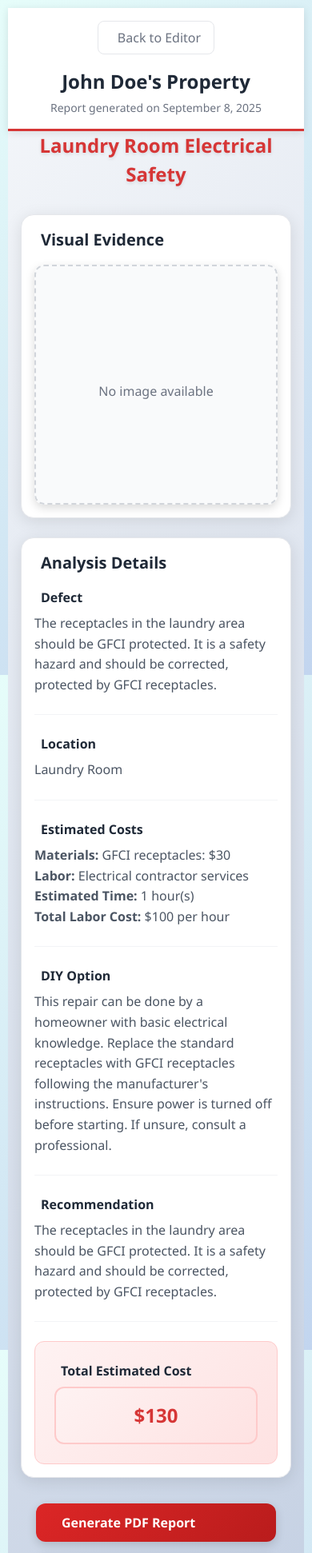
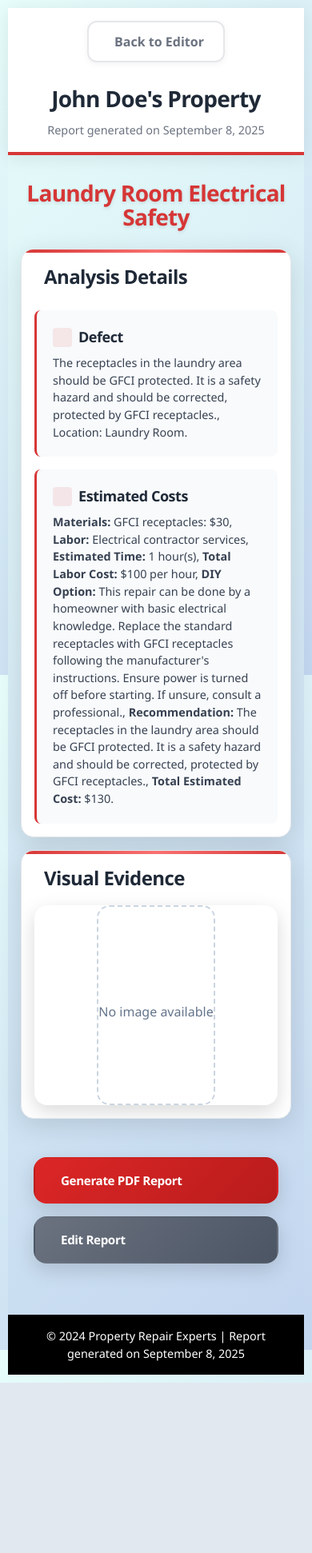
Before and after one commit to AbdulRauf-Sidd/Advanced-Image-Editor-Next.js, a Next.js app: page /user-report in a window 390 px wide. Shown: the top 1942 px of the page at 80% size. After the commit the page ends 1729 px from the top, so only its background shows below. Built offline with nearby package versions, Linux system fonts and the light colour scheme.

Commit message:
report page 1.0

```diff
--- a/src/app/user-report/page.tsx
+++ b/src/app/user-report/page.tsx
@@ -104,9 +104,9 @@ export default function UserReport() {
       </header>
 
       {/* Main Content */}
-      <main className="max-w-7xl mx-auto px-4 sm:px-6 lg:px-8 py-8">
+      <main className="py-8">
         {/* Heading with arrow color */}
-        <div className="mb-8">
+        <div className="text-center mb-12">
           <h1 className={styles.mainHeading}>
             {reportData.heading}
           </h1>
@@ -153,16 +153,9 @@ export default function UserReport() {
                   <i className="fas fa-exclamation-triangle"></i>
                   Defect
                 </h3>
-                <p className={styles.sectionContent}>{reportData.description.defect}</p>
-              </div>
-
-              {/* Location Section */}
-              <div className={styles.section}>
-                <h3 className={styles.sectionTitle}>
-                  <i className="fas fa-map-marker-alt"></i>
-                  Location
-                </h3>
-                <p className={styles.sectionContent}>{reportData.description.location}</p>
+                <p className={styles.sectionContent}>
+                  {reportData.description.defect}, Location: {reportData.description.location}.
+                </p>
               </div>
 
               {/* Estimated Costs Section */}
@@ -172,40 +165,8 @@ export default function UserReport() {
                   Estimated Costs
                 </h3>
                 <div className={styles.sectionContent}>
-                  <p><strong>Materials:</strong> {reportData.description.estimatedCosts.materials}</p>
-                  <p><strong>Labor:</strong> {reportData.description.estimatedCosts.labor}</p>
-                  <p><strong>Estimated Time:</strong> {reportData.description.estimatedCosts.estimatedTime}</p>
-                  <p><strong>Total Labor Cost:</strong> {reportData.description.estimatedCosts.totalLaborCost}</p>
+                  <p><strong>Materials:</strong> {reportData.description.estimatedCosts.materials}, <strong>Labor:</strong> {reportData.description.estimatedCosts.labor}, <strong>Estimated Time:</strong> {reportData.description.estimatedCosts.estimatedTime}, <strong>Total Labor Cost:</strong> {reportData.description.estimatedCosts.totalLaborCost}, <strong>DIY Option:</strong> {reportData.description.estimatedCosts.divOption}, <strong>Recommendation:</strong> {reportData.description.estimatedCosts.recommendation}, <strong>Total Estimated Cost:</strong> {reportData.description.estimatedCosts.totalEstimatedCost}.</p>
                 </div>
-              </div>
-
-              {/* DIY Option Section */}
-              <div className={styles.section}>
-                <h3 className={styles.sectionTitle}>
-                  <i className="fas fa-tools"></i>
-                  DIY Option
-                </h3>
-                <p className={styles.sectionContent}>{reportData.description.estimatedCosts.divOption}</p>
-              </div>
-
-              {/* Recommendation Section */}
-              <div className={styles.section}>
-                <h3 className={styles.sectionTitle}>
-                  <i className="fas fa-lightbulb"></i>
-                  Recommendation
-                </h3>
-                <p className={styles.sectionContent}>{reportData.description.estimatedCosts.recommendation}</p>
-              </div>
-
-              {/* Total Cost */}
-              <div className={styles.costHighlight}>
-                <h3 className={styles.sectionTitle}>
-                  <i className="fas fa-calculator"></i>
-                  Total Estimated Cost
-                </h3>
-                <p className={styles.totalCost}>
-                  {reportData.description.estimatedCosts.totalEstimatedCost}
-                </p>
               </div>
             </div>
           </div>
--- a/src/app/user-report/user-report.module.css
+++ b/src/app/user-report/user-report.module.css
@@ -2,20 +2,29 @@
 
 .userReportContainer {
   min-height: 100vh;
-  background: linear-gradient(135deg, #f5f7fa 0%, #c3cfe2 100%);
+  background: linear-gradient(135deg, #e6fdfa 0%, #c2d5ef 100%);
+  font-family: 'Inter', -apple-system, BlinkMacSystemFont, 'Segoe UI', Roboto, sans-serif;
 }
 
 .header {
   background: white;
-  box-shadow: 0 2px 10px rgba(0, 0, 0, 0.1);
-  border-bottom: 3px solid #d63636;
+  box-shadow: 0 4px 20px rgba(0, 0, 0, 0.08);
+  border-bottom: 4px solid #d63636;
+  backdrop-filter: blur(10px);
+  position: sticky;
+  top: 0;
+  z-index: 100;
 }
 
 .headerContent {
   display: flex;
   justify-content: space-between;
   align-items: center;
-  padding: 1rem 0;
+  padding: 1.5rem 0;
+  max-width: 1200px;
+  margin: 0 auto;
+  padding-left: 2rem;
+  padding-right: 2rem;
 }
 
 .backButton {
@@ -23,18 +32,21 @@
   align-items: center;
   color: #6b7280;
   text-decoration: none;
-  font-weight: 500;
-  transition: color 0.3s ease;
-  padding: 0.5rem 1rem;
-  border-radius: 0.5rem;
-  border: 1px solid #e5e7eb;
+  font-weight: 600;
+  transition: all 0.3s ease;
+  padding: 0.75rem 1.5rem;
+  border-radius: 0.75rem;
+  border: 2px solid #e5e7eb;
   background: white;
+  box-shadow: 0 2px 8px rgba(0, 0, 0, 0.05);
 }
 
 .backButton:hover {
   color: #d63636;
   background: #fef2f2;
   border-color: #d63636;
+  transform: translateY(-1px);
+  box-shadow: 0 4px 12px rgba(214, 54, 54, 0.15);
 }
 
 .userInfo {
@@ -42,71 +54,104 @@
 }
 
 .userName {
-  font-size: 1.5rem;
-  font-weight: bold;
+  font-size: 1.75rem;
+  font-weight: 700;
   color: #1f2937;
-  margin-bottom: 0.25rem;
+  margin-bottom: 0.5rem;
+  letter-spacing: -0.025em;
 }
 
 .reportDate {
-  font-size: 0.875rem;
+  font-size: 0.9rem;
   color: #6b7280;
+  font-weight: 500;
 }
 
 .mainHeading {
-  font-size: 2.5rem;
-  font-weight: bold;
-  margin-bottom: 2rem;
+  font-size: 3rem;
+  font-weight: 800;
+  margin-top: 4rem;
+  margin-bottom: 3rem;
+  margin-left: 2rem;
+  margin-right: 2rem;
   text-align: center;
   color: #d63636;
   text-shadow: 0 2px 4px rgba(0, 0, 0, 0.1);
+  letter-spacing: -0.025em;
+  line-height: 1.1;
 }
 
 .contentGrid {
   display: grid;
-  grid-template-columns: 1fr 1fr;
+  grid-template-columns: 1fr 3fr;
   gap: 2rem;
-  margin-bottom: 2rem;
+  margin-bottom: 3rem;
+  max-width: 1400px;
+  margin-left: auto;
+  margin-right: auto;
+  padding: 0 2rem;
 }
 
 .imageSection {
   background: white;
-  border-radius: 1rem;
+  border-radius: 1.5rem;
   padding: 1.5rem;
-  box-shadow: 0 4px 20px rgba(0, 0, 0, 0.1);
+  box-shadow: 0 8px 32px rgba(0, 0, 0, 0.12);
   border: 1px solid #e5e7eb;
+  position: relative;
+  overflow: hidden;
+}
+
+.imageSection::before {
+  content: '';
+  position: absolute;
+  top: 0;
+  left: 0;
+  right: 0;
+  height: 4px;
+  background: linear-gradient(90deg, #d63636, #f87171, #d63636);
 }
 
 .imageTitle {
-  font-size: 1.25rem;
-  font-weight: 600;
+  font-size: 1.5rem;
+  font-weight: 700;
   color: #1f2937;
   margin-bottom: 1rem;
   display: flex;
   align-items: center;
+  letter-spacing: -0.025em;
 }
 
 .imageTitle i {
   color: #d63636;
-  margin-right: 0.5rem;
+  margin-right: 0.75rem;
+  font-size: 1.25rem;
 }
 
 .imageContainer {
   position: relative;
-  border-radius: 0.75rem;
+  border-radius: 1rem;
   overflow: hidden;
-  box-shadow: 0 4px 12px rgba(0, 0, 0, 0.15);
+  box-shadow: 0 8px 25px rgba(0, 0, 0, 0.15);
+  background: white;
+  min-height: 300px;
+  display: flex;
+  align-items: center;
+  justify-content: center;
 }
 
 .propertyImage {
   width: 100%;
   height: auto;
   display: block;
-  transition: transform 0.3s ease;
+  transition: all 0.3s ease;
+  border-radius: 0.75rem;
+  object-fit: cover;
 }
 
 .propertyImage:hover {
   transform: scale(1.02);
+  box-shadow: 0 12px 40px rgba(0, 0, 0, 0.2);
 }
 
 .imagePlaceholder {
@@ -115,158 +160,268 @@
   align-items: center;
   justify-content: center;
   height: 300px;
-  background: #f9fafb;
-  border: 2px dashed #d1d5db;
-  border-radius: 0.75rem;
-  color: #6b7280;
+  background: white;
+  border: 2px dashed #cbd5e1;
+  border-radius: 1rem;
+  color: #64748b;
+  font-weight: 500;
+}
+
+.imagePlaceholder i {
+  font-size: 3rem;
+  margin-bottom: 1rem;
+  opacity: 0.6;
 }
 
 .descriptionSection {
   background: white;
-  border-radius: 1rem;
+  border-radius: 1.5rem;
   padding: 1.5rem;
-  box-shadow: 0 4px 20px rgba(0, 0, 0, 0.1);
+  box-shadow: 0 8px 32px rgba(0, 0, 0, 0.12);
   border: 1px solid #e5e7eb;
+  position: relative;
+  overflow: hidden;
+}
+
+.descriptionSection::before {
+  content: '';
+  position: absolute;
+  top: 0;
+  left: 0;
+  right: 0;
+  height: 4px;
+  background: linear-gradient(90deg, #d63636, #f87171, #d63636);
 }
 
 .descriptionTitle {
-  font-size: 1.25rem;
-  font-weight: 600;
+  font-size: 1.5rem;
+  font-weight: 700;
   color: #1f2937;
-  margin-bottom: 1rem;
+  margin-bottom: 1.5rem;
   display: flex;
   align-items: center;
+  letter-spacing: -0.025em;
 }
 
 .descriptionTitle i {
   color: #d63636;
-  margin-right: 0.5rem;
+  margin-right: 0.75rem;
+  font-size: 1.25rem;
 }
 
 .section {
-  margin-bottom: 1.5rem;
-  padding-bottom: 1.5rem;
-  border-bottom: 1px solid #f3f4f6;
+  margin-bottom: 1rem;
+  padding: 1rem;
+  background: #f8fafc;
+  border-radius: 0.5rem;
+  border-left: 3px solid #d63636;
+  transition: all 0.3s ease;
+  position: relative;
+}
+
+.section:hover {
+  background: #f1f5f9;
+  transform: translateX(2px);
+  box-shadow: 0 2px 8px rgba(214, 54, 54, 0.1);
 }
 
 .section:last-child {
-  border-bottom: none;
   margin-bottom: 0;
-  padding-bottom: 0;
 }
 
 .sectionTitle {
-  font-size: 1.125rem;
+  font-size: 1rem;
   font-weight: 600;
   color: #1f2937;
   margin-bottom: 0.5rem;
   display: flex;
   align-items: center;
+  letter-spacing: -0.025em;
 }
 
 .sectionTitle i {
   color: #d63636;
   margin-right: 0.5rem;
-  font-size: 1rem;
+  font-size: 0.9rem;
+  background: rgba(214, 54, 54, 0.1);
+  padding: 0.25rem;
+  border-radius: 0.25rem;
+  width: 1.5rem;
+  height: 1.5rem;
+  display: flex;
+  align-items: center;
+  justify-content: center;
 }
 
 .sectionContent {
-  color: #4b5563;
-  line-height: 1.6;
+  color: #374151;
+  line-height: 1.5;
+  font-size: 0.9rem;
+  font-weight: 400;
 }
 
 .costHighlight {
-  background: linear-gradient(135deg, #fef2f2 0%, #fee2e2 100%);
-  border: 1px solid #fecaca;
-  border-radius: 0.75rem;
-  padding: 1.5rem;
+  background: #f8fafc;
+  border: 1px solid #d63636;
+  border-radius: 0.5rem;
+  padding: 1rem;
   margin-top: 1rem;
+  position: relative;
+  overflow: hidden;
+}
+
+.costHighlight::before {
+  content: '';
+  position: absolute;
+  top: 0;
+  left: 0;
+  right: 0;
+  height: 4px;
+  background: linear-gradient(90deg, #d63636, #f87171, #d63636);
 }
 
 .totalCost {
-  font-size: 1.5rem;
-  font-weight: bold;
+  font-size: 1.25rem;
+  font-weight: 700;
   color: #d63636;
   text-align: center;
-  padding: 1rem;
-  background: linear-gradient(135deg, #fef2f2 0%, #fee2e2 100%);
-  border-radius: 0.75rem;
-  border: 2px solid #fecaca;
+  padding: 0.75rem;
+  background: white;
+  border-radius: 0.5rem;
+  border: 1px solid #d63636;
+  box-shadow: 0 2px 8px rgba(214, 54, 54, 0.1);
+  letter-spacing: -0.025em;
 }
 
 .actionButtons {
   display: flex;
   justify-content: center;
-  gap: 1rem;
-  margin-top: 2rem;
+  gap: 1.5rem;
+  margin-top: 3rem;
   flex-wrap: wrap;
+  max-width: 1200px;
+  margin-left: auto;
+  margin-right: auto;
+  padding: 0 2rem;
 }
 
 .actionButton {
   display: flex;
   align-items: center;
-  padding: 0.75rem 1.5rem;
-  border-radius: 0.75rem;
-  font-weight: 600;
+  padding: 1rem 2rem;
+  border-radius: 1rem;
+  font-weight: 700;
   text-decoration: none;
   transition: all 0.3s ease;
-  box-shadow: 0 4px 12px rgba(0, 0, 0, 0.15);
+  box-shadow: 0 8px 25px rgba(0, 0, 0, 0.15);
   border: none;
   cursor: pointer;
+  font-size: 1rem;
+  position: relative;
+  overflow: hidden;
+  letter-spacing: -0.025em;
+}
+
+.actionButton::before {
+  content: '';
+  position: absolute;
+  top: 0;
+  left: -100%;
+  width: 100%;
+  height: 100%;
+  background: linear-gradient(90deg, transparent, rgba(255, 255, 255, 0.2), transparent);
+  transition: left 0.5s;
+}
+
+.actionButton:hover::before {
+  left: 100%;
 }
 
 .actionButton:hover {
-  transform: translateY(-2px);
-  box-shadow: 0 6px 20px rgba(0, 0, 0, 0.2);
+  transform: translateY(-3px);
+  box-shadow: 0 12px 35px rgba(0, 0, 0, 0.25);
 }
 
 .primaryButton {
   background: linear-gradient(135deg, #dc2626 0%, #b91c1c 100%);
   color: white;
+  border: 2px solid transparent;
 }
 
 .primaryButton:hover {
   background: linear-gradient(135deg, #b91c1c 0%, #991b1b 100%);
+  border-color: #dc2626;
 }
 
 .secondaryButton {
   background: linear-gradient(135deg, #6b7280 0%, #4b5563 100%);
   color: white;
+  border: 2px solid transparent;
 }
 
 .secondaryButton:hover {
   background: linear-gradient(135deg, #4b5563 0%, #374151 100%);
+  border-color: #6b7280;
 }
 
 .footer {
-  background: white;
-  border-top: 1px solid #e5e7eb;
-  margin-top: 3rem;
+  background: black;
+  margin-top: 4rem;
+  width: 100%;
 }
 
 .footerContent {
   text-align: center;
-  color: #6b7280;
-  padding: 1.5rem 0;
+  color: white;
+  padding: 1.5rem 2rem;
+  font-weight: 500;
+  width: 100%;
+  box-sizing: border-box;
 }
 
 /* Responsive Design */
 @media (max-width: 1024px) {
   .contentGrid {
     grid-template-columns: 1fr;
-    gap: 1.5rem;
+    gap: 2rem;
+    max-width: 1000px;
   }
 
   .mainHeading {
-    font-size: 2rem;
+    font-size: 2.5rem;
+    margin-top: 3rem;
+    margin-left: 1.5rem;
+    margin-right: 1.5rem;
+  }
+
+  .headerContent {
+    padding-left: 1.5rem;
+    padding-right: 1.5rem;
   }
 }
 
 @media (max-width: 768px) {
+  .contentGrid {
+    grid-template-columns: 1fr;
+    gap: 1.5rem;
+    max-width: 1000px;
+    display: flex;
+    flex-direction: column;
+  }
+
+  .descriptionSection {
+    order: 1;
+  }
+
+  .imageSection {
+    order: 2;
+  }
+
   .headerContent {
     flex-direction: column;
-    gap: 1rem;
+    gap: 1.5rem;
     text-align: center;
+    padding: 1rem;
   }
 
   .userInfo {
@@ -274,31 +429,92 @@
   }
 
   .mainHeading {
-    font-size: 1.75rem;
+    font-size: 2rem;
+    margin-top: 2.5rem;
+    margin-bottom: 2rem;
+    margin-left: 1rem;
+    margin-right: 1rem;
   }
 
   .actionButtons {
     flex-direction: column;
     align-items: center;
+    gap: 1rem;
   }
 
   .actionButton {
     width: 100%;
-    max-width: 300px;
+    max-width: 350px;
+    padding: 1.25rem 2rem;
+  }
+
+  .contentGrid {
+    padding: 0 1rem;
+  }
+
+  .imageSection,
+  .descriptionSection {
+    padding: 1.5rem;
   }
 }
 
 @media (max-width: 640px) {
+  .contentGrid {
+    display: flex;
+    flex-direction: column;
+    gap: 1rem;
+  }
+
+  .descriptionSection {
+    order: 1;
+  }
+
+  .imageSection {
+    order: 2;
+  }
+
   .imageSection,
   .descriptionSection {
     padding: 1rem;
+    border-radius: 1rem;
   }
 
   .mainHeading {
-    font-size: 1.5rem;
+    font-size: 1.75rem;
+    margin-top: 2rem;
+    margin-bottom: 1.5rem;
+    margin-left: 0.75rem;
+    margin-right: 0.75rem;
   }
 
   .sectionTitle {
-    font-size: 1rem;
+    font-size: 1.125rem;
+  }
+
+  .section {
+    padding: 1.25rem;
+  }
+
+  .totalCost {
+    font-size: 1.75rem;
+    padding: 1.25rem;
+  }
+
+  .actionButton {
+    padding: 1rem 1.5rem;
+    font-size: 0.95rem;
+  }
+
+  .imageContainer {
+    min-height: 250px;
+  }
+
+  .imagePlaceholder {
+    height: 250px;
+  }
+
+  .footerContent {
+    padding: 1rem;
+    font-size: 0.9rem;
   }
 }
```
